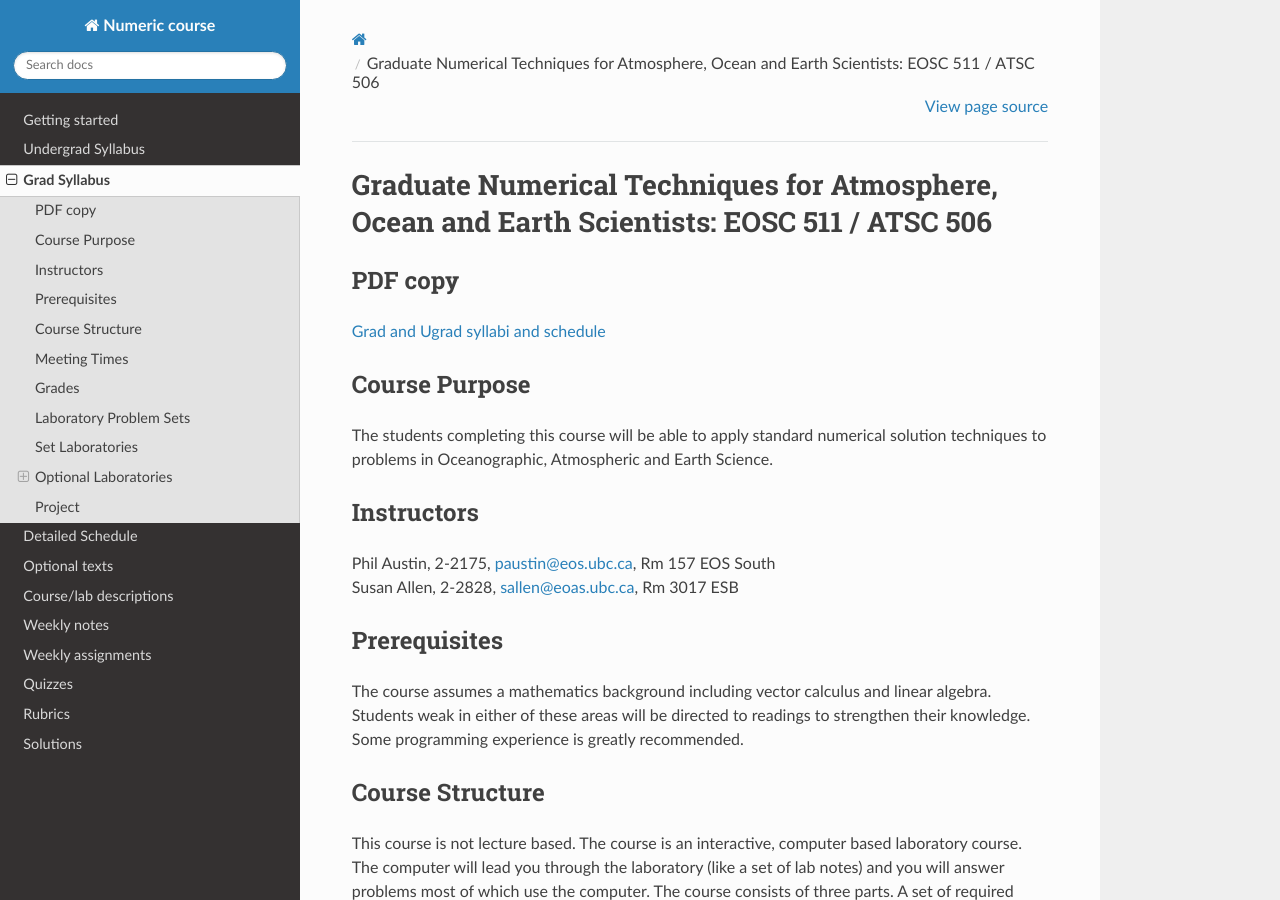
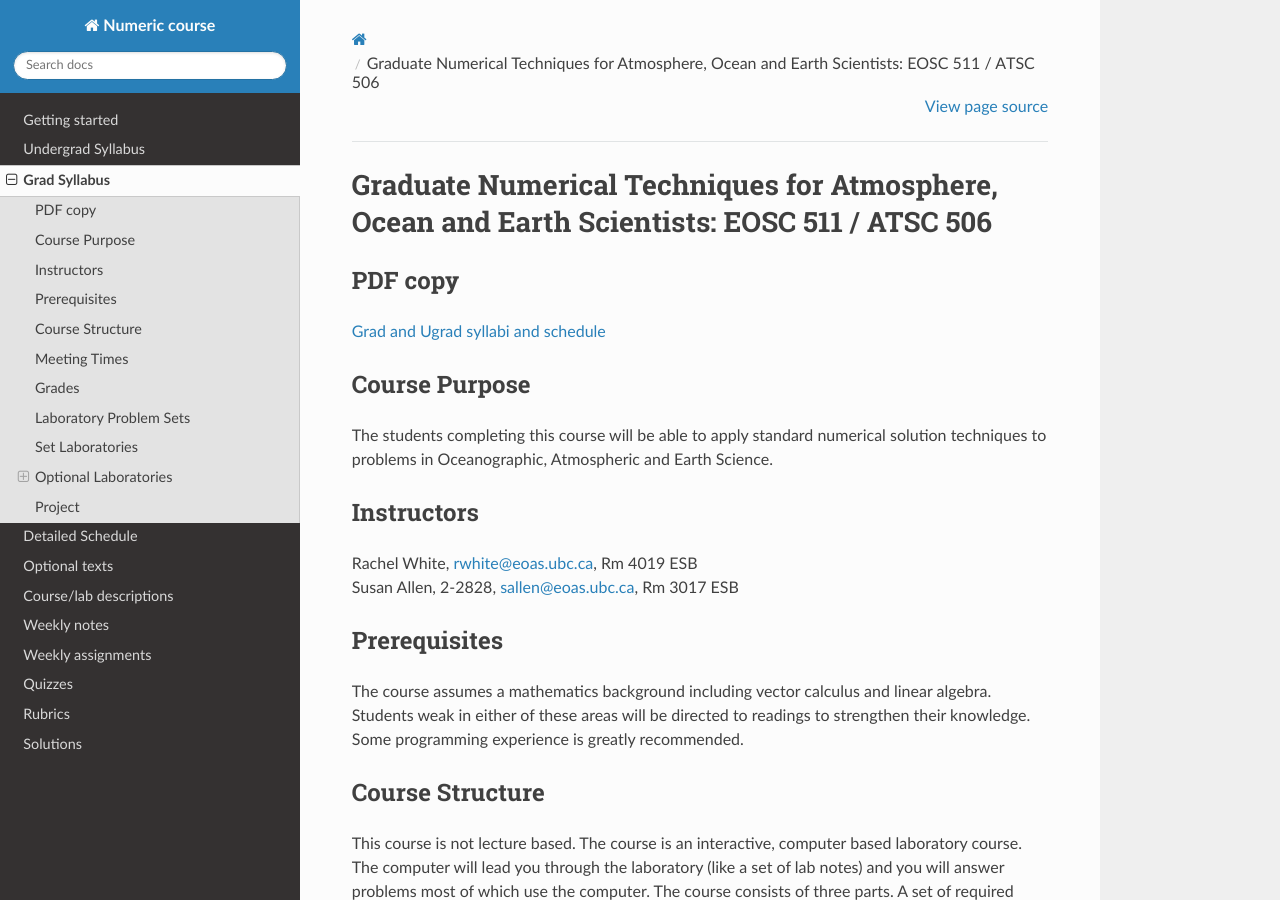
Before and after one commit to rhwhite/numeric_old_2022, a Sphinx documentation site: the page built from docs/gradsyllabus20.rst, in a window 1280 px wide and 900 px high. Built offline with Sphinx 7.4.7 and the Read the Docs theme 2.0.0, drawn with Linux system fonts in a browser that asks for light colours; pages that are not in the unit, such as notebooks, are missing from menus.

Commit message:
Update gradsyllabus20.rst
Update grad syllabus

```diff
--- a/docs/gradsyllabus20.rst
+++ b/docs/gradsyllabus20.rst
@@ -16,7 +16,7 @@ and Earth Science.
 Instructors
 -----------
 
-| Phil Austin, 2-2175, paustin@eos.ubc.ca, Rm 157 EOS South
+| Rachel White, rwhite@eoas.ubc.ca, Rm 4019 ESB
 | Susan Allen, 2-2828, sallen@eoas.ubc.ca, Rm 3017 ESB
 
 Prerequisites
```
